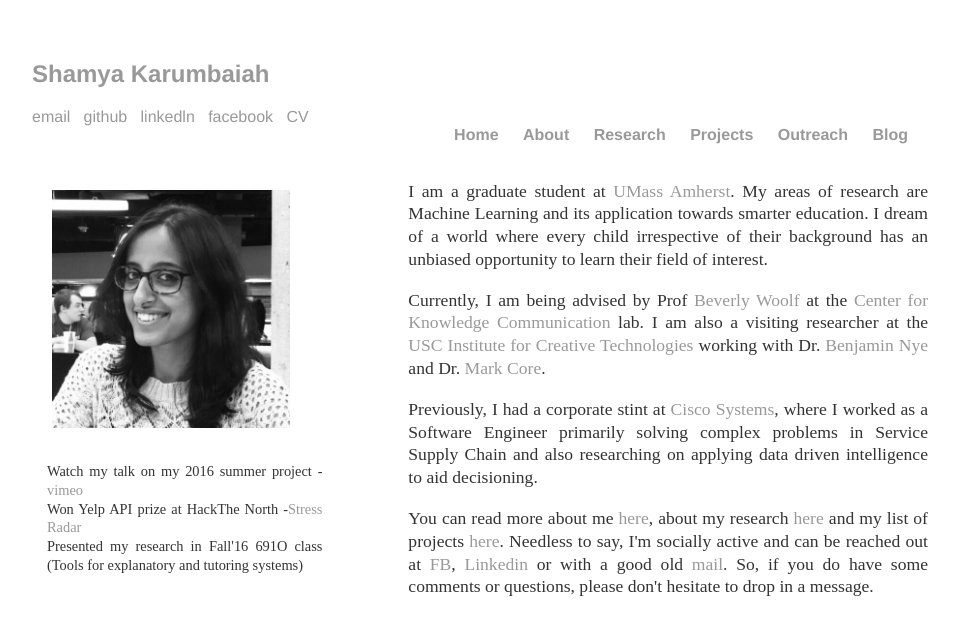
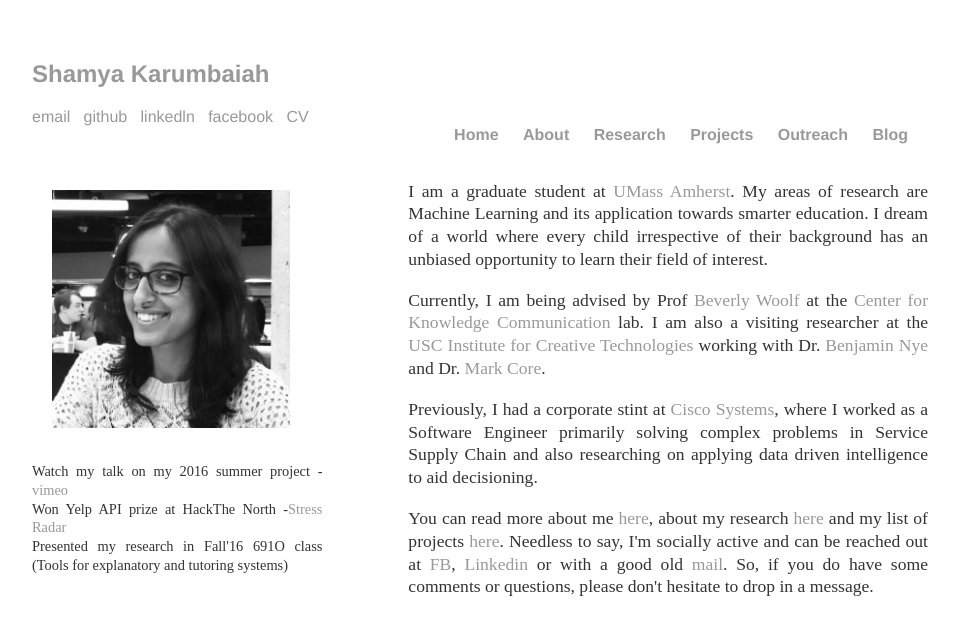
Before and after one commit to Shamya/shamyatest.github.io, a Jekyll site: the page built from index.html, in a window 1280 px wide. Shown: the top 635 px of the page, without its empty margins (160-1119 px from the left). Built offline with Jekyll 4.4.1, drawn with Linux system fonts in a browser that asks for light colours.

Commit message:
Update index.html

```diff
--- a/index.html
+++ b/index.html
@@ -7,7 +7,7 @@
   <br>
   <img src="/images/shamya.jpg" height=70% width=70% style="margin:10px 20px 10px 20px"></img>
 
-  <p style="margin:20px 50px 20px 15px;font-size:90%"> Watch my talk on my 2016 summer project -<a href ="https://vimeo.com/178362096">vimeo</a> <br>
+  <p style="margin:20px 50px 20px 0px;font-size:90%"> Watch my talk on my 2016 summer project -<a href ="https://vimeo.com/178362096">vimeo</a> <br>
   Won Yelp API prize at HackThe North -<a href ="http://devpost.com/software/hackthenorth2016-3xg5le">Stress Radar</a><br>
   Presented my research in Fall'16 691O class (Tools for explanatory and tutoring systems)</a><br>
   </p>
```
